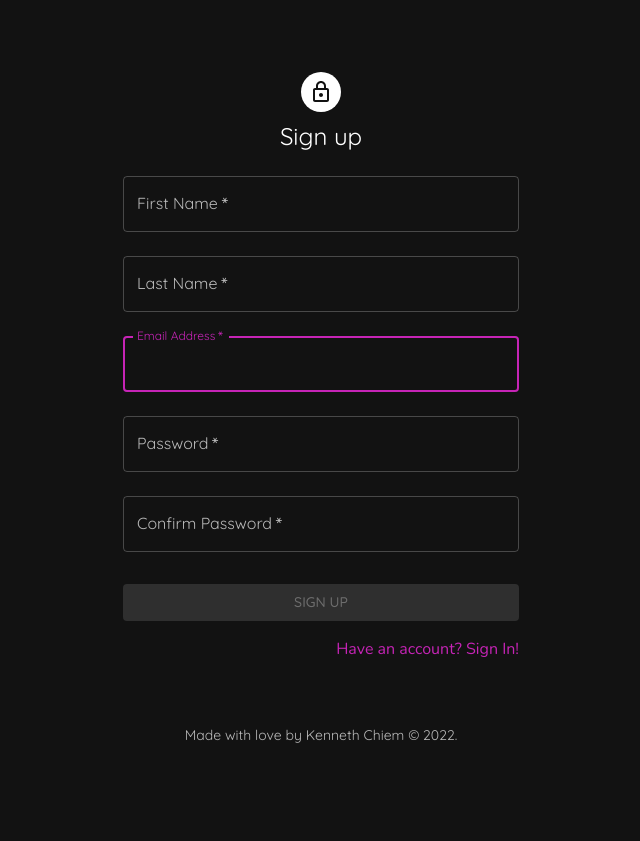
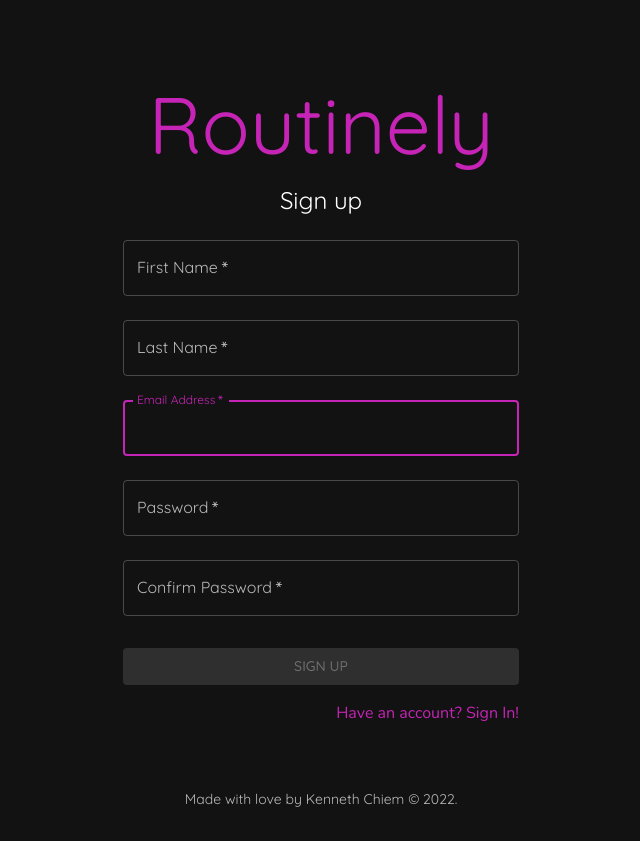
Before and after one commit to kchiem12/routinely, a React (Create React App) app in the folder client/: page /sign-up in a window 1280 px wide. Shown: the whole page, without its empty margins (319-959 px from the left). Before the commit the page ends 800 px from the top, so only its background shows below. Built offline with nearby package versions, Linux system fonts and the light colour scheme.

Commit message:
add styling to title

```diff
--- a/client/src/components/Sidebar/Sidebar.jsx
+++ b/client/src/components/Sidebar/Sidebar.jsx
@@ -31,7 +31,7 @@ const Sidebar = (props) => {
                 </Link>
               </li>
               <li >
-                <Link to={'/dashboard/workoutlist'} className="sidebar-list-item">
+                <Link to={'/dashboard'} className="sidebar-list-item">
                   <FitnessCenterIcon className="sidebar-icons" />
                   Workouts
                 </Link>
--- a/client/src/components/Topbar/Topbar.jsx
+++ b/client/src/components/Topbar/Topbar.jsx
@@ -11,7 +11,7 @@ const Topbar = () => {
         <div className="topbar">
             <div className="bar-wrapper">
                 <div className="top-left">
-                    <span className="title">workout tracker</span>
+                    <span className="title">Routinely</span>
                 </div>
                 <div className="top-right">
                     <div className="topbar-icons">
--- a/client/src/components/Topbar/topbar.css
+++ b/client/src/components/Topbar/topbar.css
@@ -1,3 +1,5 @@
+@import url('https://fonts.googleapis.com/css2?family=Quicksand:wght@300;400;500&display=swap');
+
 .topbar {
     width: 100%;
     height: 75px;
@@ -16,7 +18,8 @@
 }
 
 .title {
-    font-weight: bold;
+    font-family: 'Quicksand', sans-serif;
+    font-weight: 400;
     font-size: 40px;
     cursor: pointer;
     color: #A91079;
--- a/client/src/pages/SignIn.jsx
+++ b/client/src/pages/SignIn.jsx
@@ -1,11 +1,9 @@
 import * as React from 'react';
-import Avatar from '@mui/material/Avatar';
 import Button from '@mui/material/Button';
 import CssBaseline from '@mui/material/CssBaseline';
 import TextField from '@mui/material/TextField';
 import Grid from '@mui/material/Grid';
 import Box from '@mui/material/Box';
-import LockOutlinedIcon from '@mui/icons-material/LockOutlined';
 import Typography from '@mui/material/Typography';
 import Container from '@mui/material/Container';
 import Copyright from '../components/Copyright';
@@ -15,6 +13,7 @@ import theme from '../Theme/theme';
 import { useSelector, useDispatch } from 'react-redux';
 import { useNavigate, Link } from 'react-router-dom';
 import { login, reset } from '../features/auth/authSlice';
+import './css/userforms.css';
 
 
 function SignIn(props) {
@@ -84,9 +83,10 @@ function SignIn(props) {
             alignItems: 'center',
           }}
         >
-          <Avatar sx={{ m: 1, bgcolor: 'secondary.main' }}>
-            <LockOutlinedIcon />
-          </Avatar>
+
+          <h1 className='logo-title'>
+            Routinely
+          </h1>
 
           <Typography component="h1" variant="h5">
             Sign in
--- a/client/src/pages/SignUp.jsx
+++ b/client/src/pages/SignUp.jsx
@@ -1,11 +1,9 @@
 import * as React from 'react';
-import Avatar from '@mui/material/Avatar';
 import Button from '@mui/material/Button';
 import CssBaseline from '@mui/material/CssBaseline';
 import TextField from '@mui/material/TextField';
 import Grid from '@mui/material/Grid';
 import Box from '@mui/material/Box';
-import LockOutlinedIcon from '@mui/icons-material/LockOutlined';
 import Typography from '@mui/material/Typography';
 import Container from '@mui/material/Container';
 import Copyright from '../components/Copyright';
@@ -14,6 +12,7 @@ import { ThemeProvider } from "@mui/material/styles";
 import { useSelector, useDispatch } from 'react-redux';
 import { useNavigate, Link } from 'react-router-dom';
 import { register, reset } from '../features/auth/authSlice';
+import './css/userforms.css';
 
 const SignUp = (props) => {
 
@@ -91,10 +90,9 @@ const SignUp = (props) => {
           }}
         >
 
-          {/*Avatar (to display the lock icon)*/}
-          <Avatar sx={{ m: 1, bgcolor: 'secondary.main' }}>
-            <LockOutlinedIcon />
-          </Avatar>
+          <h1 className="logo-title">
+            Routinely
+          </h1>
 
           <Typography component="h1" variant="h5">
             Sign up
--- /dev/null
+++ b/client/src/pages/css/userforms.css
@@ -0,0 +1,8 @@
+@import url('https://fonts.googleapis.com/css2?family=Quicksand:wght@300;400;500&display=swap');
+
+.logo-title {
+    font-family: 'Quicksand', sans-serif;
+    font-size: 80px;
+    font-weight: 400;
+    color: #C624B6;
+}
```
Also changed, not shown: 2 other files (tests, documents, lock files or other folders).
